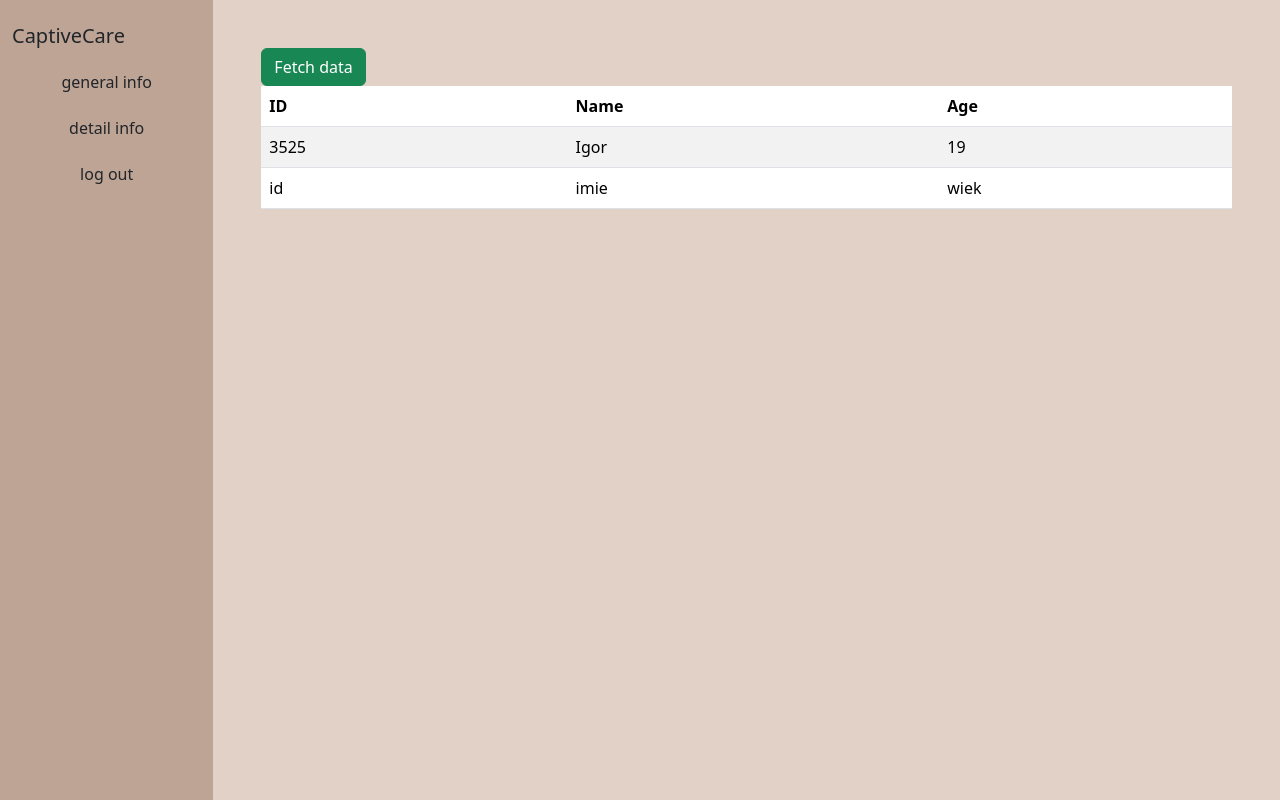
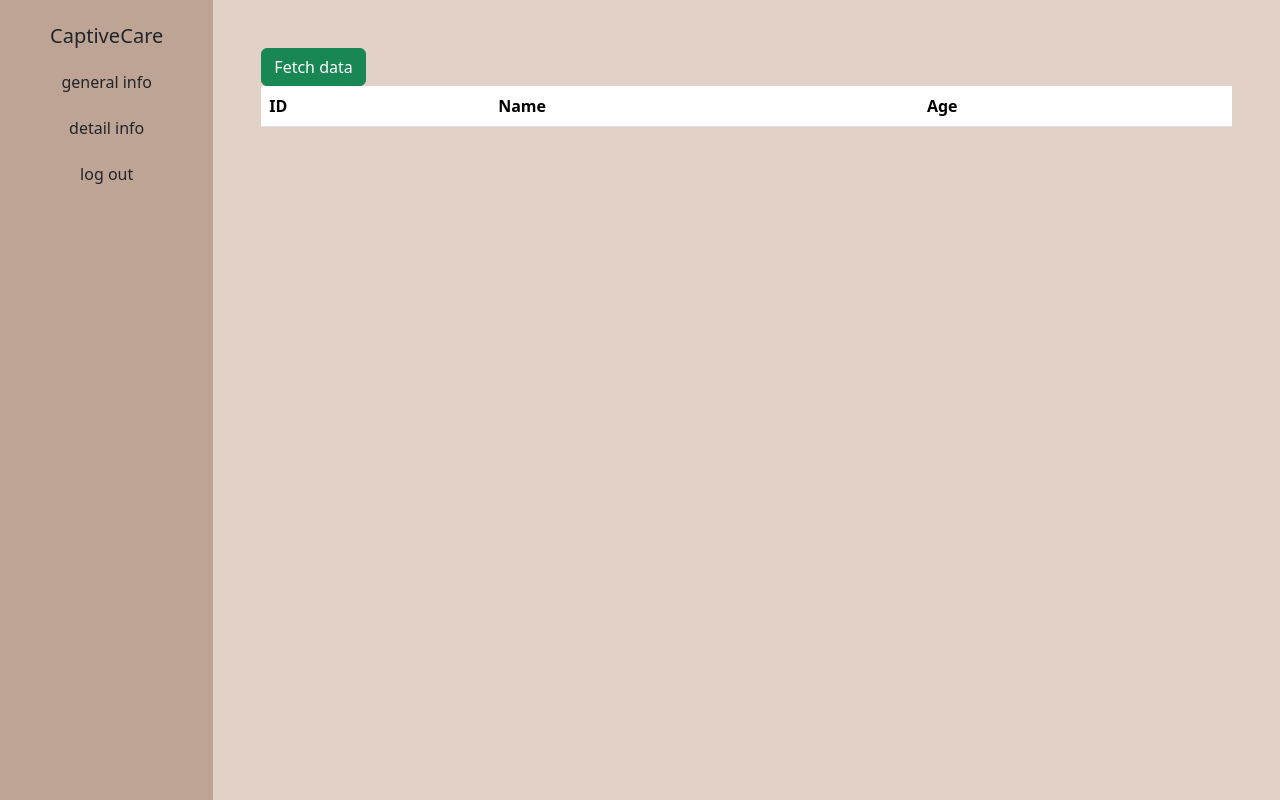
Before and after one commit to Igor5667/CaptiveCare, a React (Vite) app in the folder client/: page / in a window 1280 px wide. Built offline with nearby package versions, Linux system fonts and the light colour scheme.

Commit message:
Improve fetching

```diff
--- a/client/src/App.css
+++ b/client/src/App.css
@@ -9,3 +9,6 @@
     text-align: center;
     margin: 22px 0;
 }
+#header-little-space{
+    font-size: 1px;
+}
--- a/client/src/App.jsx
+++ b/client/src/App.jsx
@@ -1,5 +1,5 @@
-import { useState } from 'react'
-import axios from 'axios'
+import { useEffect, useState } from 'react'
+import axios, { Axios } from 'axios'
 import './App.css'
 //bootstrap
 import 'bootstrap/dist/css/bootstrap.min.css'
@@ -18,10 +18,9 @@ function App() {
   async function fetchData(){
     console.log("I am fetching")
     try{
-      const response = await axios.get("http://localhost:8080/prisoners")
-      const arr = [...prisoners, response.data]
-      setPrisoners(arr)
-
+      axios.get("http://localhost:8080/prisoners").then((response)=>{
+        setPrisoners(response.data)
+      })
     }catch(err){
       console.log("Error: ", err)
     }
@@ -33,13 +32,13 @@ function App() {
 
     <div className="row m-0">
       <nav className="col-2 py-4">
-        <h5>CaptiveCare</h5>
+        <li className='navigation h5'>Captive<span id='header-little-space'> </span>Care</li>
         <li className='navigation'>general info</li>
         <li className='navigation'>detail info</li>
         <li className='navigation'>log out</li>
       </nav>
       <div className="col vh-100 p-5">
-        <button class="btn btn-success" onClick={fetchData}>Fetch data</button>
+        <button className="btn btn-success" onClick={fetchData}>Fetch data</button>
         <table className="table table-striped ">
           <thead>
             <tr>
@@ -49,16 +48,15 @@ function App() {
             </tr>
           </thead>
           <tbody>
-            <tr>
-              <td>3525</td>
-              <td>Igor</td>
-              <td>19</td>
-            </tr>
-            <tr>
-              <td>{prisoners[0]?._id.substring(0,4)??"id"}</td>
-              <td>{prisoners[0]?.name??"imie"}</td>
-              <td>{prisoners[0]?.age??"wiek"}</td>
-            </tr>
+            {
+              prisoners.map(prisoner=>
+                <tr key={prisoner._id}>
+                  <td>{prisoner?._id.substring(20,24)??"Brak"}</td>
+                  <td>{prisoner?.name??"Brak"}</td>
+                  <td>{prisoner?.age??"Brak"}</td>
+                </tr>
+              )
+            }
           </tbody>
         </table>
       </div>
```
Also changed, not shown: 1 other file (tests, documents, lock files or other folders).
